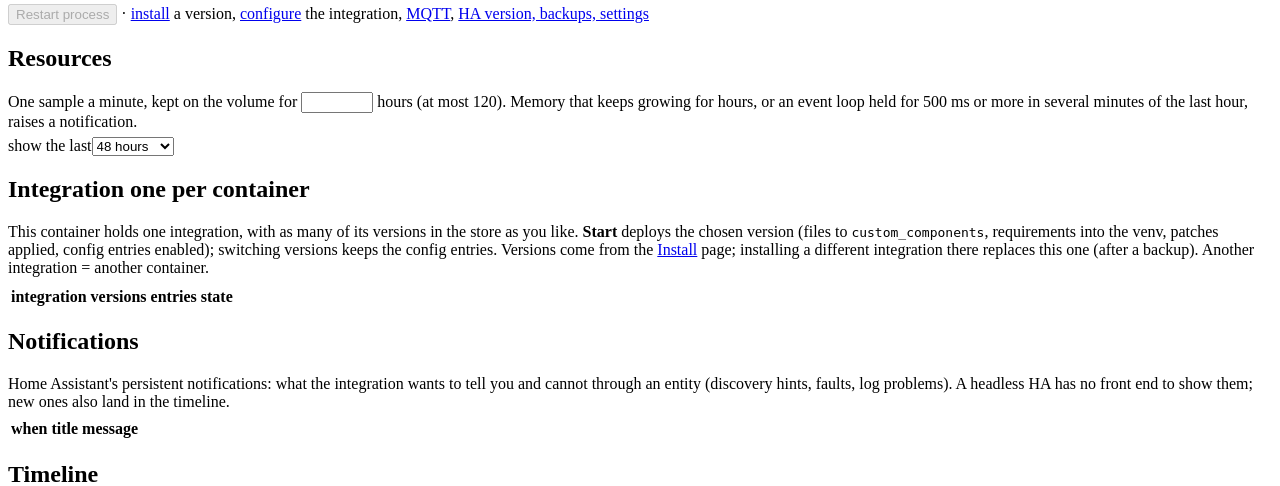
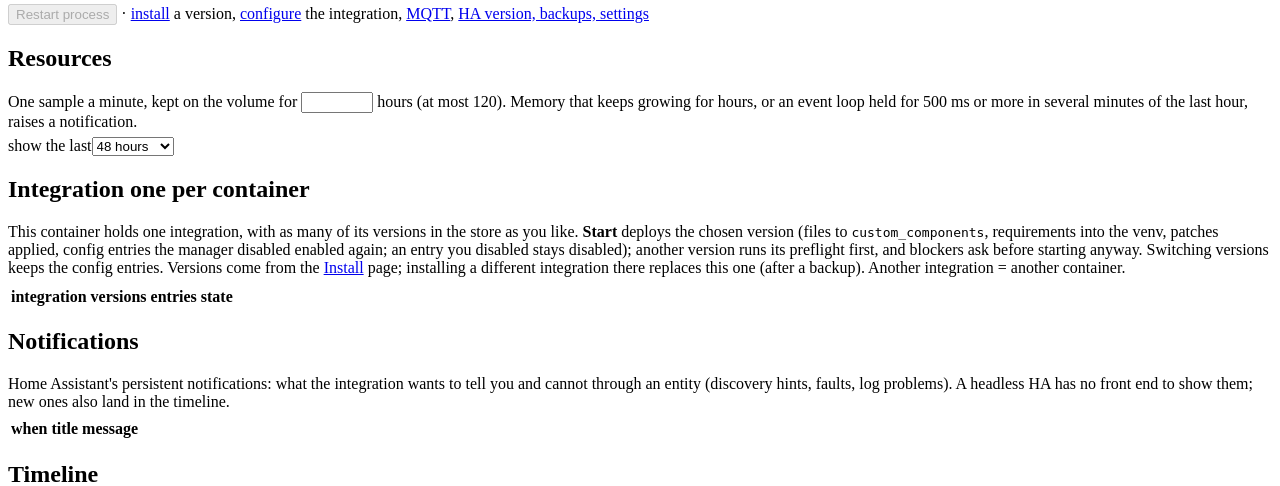
Before and after one commit to trailro/hass-remote-integration, a Python web app: template custom_components/integration_manager/templates/index.html in a window 1280 px wide. Shown: the part 346-832 px from the top of the page. Run offline with Jinja, Linux system fonts and the light colour scheme; the template is opened without the code that fills it, so the values that code supplies are empty.

Commit message:
docs: match 0.14.0 behaviour (restore retries, entries re-enabled, preflight gate, smoke rules, MQTT, API, files on the volume)
Co-Authored-By: Claude Opus 5 <noreply@anthropic.com>

```diff
--- a/custom_components/integration_manager/static/config.js
+++ b/custom_components/integration_manager/static/config.js
@@ -17,7 +17,7 @@ function renderVersions(x){
     t.appendChild(tr);}
   $('#rollbackfull').disabled=!(x.previous_tag&&x.pre_update_backup); $('#vermsg').textContent=x.pre_update_backup?`pre-update backup: ${x.pre_update_backup}`:'';
   t.querySelectorAll('button').forEach(b=>b.onclick=async()=>{const a=b.dataset.a, v=b.dataset.v;
-    if(a==='start'){ if(!confirm(`${x.running?'Switch to':'Start'} ${DOM} ${v}? A preflight runs first; a backup is taken when switching; requirements are installed, patches applied, entries enabled.`)) return; log('preflight and start…'); const r=await startIntegration({domain:DOM,tag:v}); if(r.cancelled){log(r.error);return;} log(r.ok?`started ${r.tag}${r.restart_required?' — RESTART REQUIRED (new code for an already loaded integration): use Restart on the manager page':''}${r.pip_failed&&r.pip_failed.length?' · pip failed: '+r.pip_failed.join(', '):''}`:'ERROR: '+r.error); load(); }
+    if(a==='start'){ if(!confirm(`${x.running?'Switch to':'Start'} ${DOM} ${v}? A preflight runs first unless it is the version already deployed; a backup is taken when switching; requirements are installed, patches applied, entries the manager disabled enabled again (entries you disabled stay disabled).`)) return; log('preflight and start…'); const r=await startIntegration({domain:DOM,tag:v}); if(r.cancelled){log(r.error);return;} log(r.ok?`started ${r.tag}${r.restart_required?' — RESTART REQUIRED (new code for an already loaded integration): use Restart on the manager page':''}${r.pip_failed&&r.pip_failed.length?' · pip failed: '+r.pip_failed.join(', '):''}`:'ERROR: '+r.error); load(); }
     if(a==='stop'){ if(!confirm(`Stop ${DOM}?`)) return; const r=await post('api/run/stop'); log(r.ok?'stopped':'ERROR: '+r.error); load(); }
     if(a==='remove'){ if(!confirm(`Remove ${DOM} ${v} from the version store?`)) return; const r=await post(`api/installed/${DOM}/remove_version`,{tag:v}); log(r.ok?'removed':'ERROR: '+r.error); load(); }
   });
--- a/custom_components/integration_manager/static/index.js
+++ b/custom_components/integration_manager/static/index.js
@@ -36,7 +36,7 @@ function renderIntegrations(s){
   }
   t.querySelectorAll('button[data-a]').forEach(b=>b.onclick=async()=>{const d=b.dataset.d, a=b.dataset.a;
     if(a==='start'){ const tag=t.querySelector(`select[data-sel="${d}"]`).value; const other=RUN&&RUN.domain&&RUN.domain!==d?` ${RUN.domain} is stopped first (its entries disabled).`:'';
-      if(!confirm(`Start ${d} ${tag}?${other} Its files are deployed, requirements installed, patches applied, config entries enabled; MQTT identity becomes hass_${d}.`)) return;
+      if(!confirm(`Start ${d} ${tag}?${other} A preflight runs first unless it is the version already deployed. Its files are deployed, requirements installed, patches applied, config entries the manager disabled enabled again (entries you disabled stay disabled); MQTT identity becomes hass_${d}.`)) return;
       log(`preflight and start of ${d} ${tag}…`); const r=await startIntegration({domain:d,tag}); if(r.cancelled){log(r.error);return;} log(r.ok?`started ${r.domain} ${r.tag}${r.restart_required?' — RESTART REQUIRED to load the new code':''}${r.pip_failed&&r.pip_failed.length?' · pip failed: '+r.pip_failed.join(', '):''}${r.mqtt&&r.mqtt.connect_error?' · MQTT: '+r.mqtt.connect_error:''}`:'ERROR: '+r.error); await status(); await mqttSummary(); }
     if(a==='stop'){ if(!confirm(`Stop ${d}? Its config entries are disabled; MQTT disconnects (retained state stays on the broker, marked offline).`)) return; const r=await post('api/run/stop'); log(r.ok?`stopped ${r.stopped}`:'ERROR: '+r.error); await status(); await mqttSummary(); }
     if(a==='uninstall'){ if(!confirm(`Uninstall ${d}? Every version, the deployed files and its config entries are removed.`)) return; const r=await post(`api/installed/${d}/uninstall`); log(r.ok?`uninstalled ${d}`:'ERROR: '+r.error); await status(); await mqttSummary(); }
@@ -73,7 +73,7 @@ async function timeline(){
   if(!(r.events||[]).length){ const tr=document.createElement('tr'); tr.innerHTML='<td colspan="3" class="mut">nothing recorded yet</td>'; t.appendChild(tr); }
 }
 $('#evrefresh').onclick=timeline; timeline().catch(()=>{}); setInterval(timeline,30000);
-$('#restart').onclick=async()=>{if(!confirm('Restart the process?'))return;log('restarting…');await post('api/restart');setTimeout(()=>location.reload(),6000)};
+$('#restart').onclick=async()=>{if(!confirm('Restart the process?'))return;log('restarting…');const r=await post('api/restart');if(!r.ok){log('ERROR: restart refused: '+r.error);return;}setTimeout(()=>location.reload(),6000)};
 async function resources(){
   const m=await (await fetch('api/manager')).json(); const r=m.resources||{}, u=m.updates||{};
   const v=(x,unit)=>x==null?'—':esc(String(x))+unit;
--- a/custom_components/integration_manager/static/install.js
+++ b/custom_components/integration_manager/static/install.js
@@ -92,7 +92,7 @@ async function catSearch(){
 }
 $('#catq').addEventListener('input',()=>{ clearTimeout(CATTIMER); CATTIMER=setTimeout(catSearch,300); });
 $('#bprepare').onclick=()=>prepare(false); $('#bstart').onclick=()=>prepare(true);
-$('#brestart').onclick=async()=>{ if(!confirm('Restart the process now?')) return; await post('api/restart'); $('#bmsg').textContent='restarting…'; setTimeout(()=>location.href='/',10000); };
+$('#brestart').onclick=async()=>{ if(!confirm('Restart the process now?')) return; const r=await post('api/restart'); if(!r.ok){ $('#bmsg').textContent='restart refused: '+r.error; return; } $('#bmsg').textContent='restarting…'; setTimeout(()=>location.href='/',10000); };
 
 
 
--- a/custom_components/integration_manager/static/system.js
+++ b/custom_components/integration_manager/static/system.js
@@ -181,6 +181,6 @@ $('#bkupload').onclick=async()=>{const f=$('#bkfile').files[0]; if(!f){$('#bkmsg
   const r=await (await fetch('api/backups/upload',{method:'POST',headers:{'X-Requested-With':'fetch'},body:fd})).json();
   $('#bkmsg').textContent=r.ok?`uploaded ${r.name} (${r.info.files} files)`:'ERROR: '+r.error; backups();};
 backups().catch(e=>log('backups: '+e));
-$('#restart').onclick=async()=>{if(!confirm('Restart the process?'))return;log('restarting…');await post('api/restart');setTimeout(()=>location.reload(),6000)};
+$('#restart').onclick=async()=>{if(!confirm('Restart the process?'))return;log('restarting…');const r=await post('api/restart');if(!r.ok){log('ERROR: restart refused: '+r.error);return;}setTimeout(()=>location.reload(),6000)};
 sysStatus().catch(e=>log('error: '+e)); ha().catch(e=>log('ha: '+e));
 setInterval(sysStatus,15000); setInterval(ha,60000);
--- a/custom_components/integration_manager/templates/index.html
+++ b/custom_components/integration_manager/templates/index.html
@@ -28,7 +28,7 @@
 </div>
 
 <div class="card"><h2>Integration <span class="tag">one per container</span></h2>
- <div class="mut" style="margin-bottom:8px">This container holds one integration, with as many of its versions in the store as you like. <b>Start</b> deploys the chosen version (files to <code>custom_components</code>, requirements into the venv, patches applied, config entries enabled); switching versions keeps the config entries. Versions come from the <a href="/install">Install</a> page; installing a different integration there replaces this one (after a backup). Another integration = another container.</div>
+ <div class="mut" style="margin-bottom:8px">This container holds one integration, with as many of its versions in the store as you like. <b>Start</b> deploys the chosen version (files to <code>custom_components</code>, requirements into the venv, patches applied, config entries the manager disabled enabled again; an entry you disabled stays disabled); another version runs its preflight first, and blockers ask before starting anyway. Switching versions keeps the config entries. Versions come from the <a href="/install">Install</a> page; installing a different integration there replaces this one (after a backup). Another integration = another container.</div>
  <table id="inst"><tr><th>integration</th><th>versions</th><th>entries</th><th>state</th><th></th></tr></table>
  <div id="instnote" class="warn" style="margin-top:6px"></div>
 </div>
```
Also changed, not shown: docs/shadow-mode.md (+3 -0 lines), README.md.
